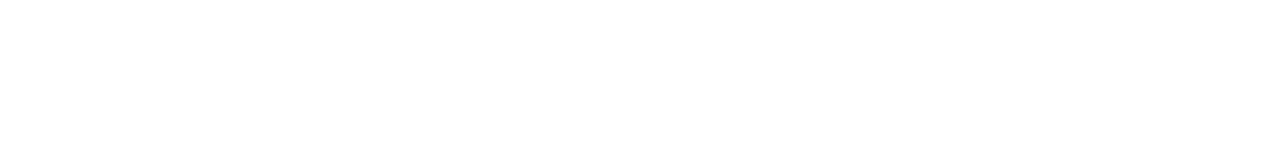
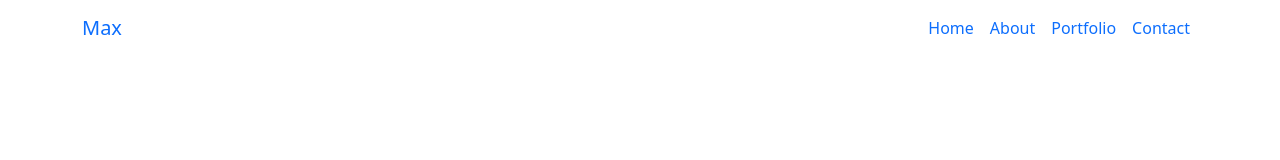
Before and after one commit to notmaxwang/personal_website, a plain HTML site: page index.html in a window 1280 px wide. Drawn offline with nearby package versions, Linux system fonts and the light colour scheme.

Commit message:
style changes

```diff
--- a/index.html
+++ b/index.html
@@ -11,9 +11,35 @@
   <script src="https://cdn.jsdelivr.net/npm/bootstrap@5.1.3/dist/js/bootstrap.bundle.min.js"></script>
   <!-- font awesome -->
   <script src="https://kit.fontawesome.com/31149d48b0.js" crossorigin="anonymous"></script>
-  <title>Zilong's Portfolio Website</title>
+  <title>Max's Portfolio Website</title>
 </head>
 <body>
+
+  <nav class="navbar navbar-expand-lg fixed-top navbarScroll">
+    <div class="container">
+      <a class="navbar-brand" href="#">Max</a>
+      <button class="navbar-toggler" type="button" data-bs-toggle="collapse" data-bs-target="#navbarSupportedContent" aria-controls="navbarSupportedContent" aria-expanded="false" aria-label="Toggle navigation">
+          <span class="navbar-toggler-icon"></span>
+      </button>
+      <div class="collapse navbar-collapse" id="navbarSupportedContent">
+        <ul class="navbar-nav ms-auto">
+          <li class="nav-item active">
+              <a class="nav-link" href="#home">Home</a>
+          </li>
+          <li class="nav-item">
+              <a class="nav-link" href="#about">About</a>
+          </li>
+          <li class="nav-item">
+              <a class="nav-link" href="#portfolio">Portfolio</a>
+          </li>
+          <li class="nav-item">
+              <a class="nav-link" href="#contact">Contact</a>
+          </li>
+        </ul>
+      </div>
+    </div>
+  </nav>
+
   <!-- load javascript after loading all html content -->
   <script src="script/script.js"></script>
 </body>
```
